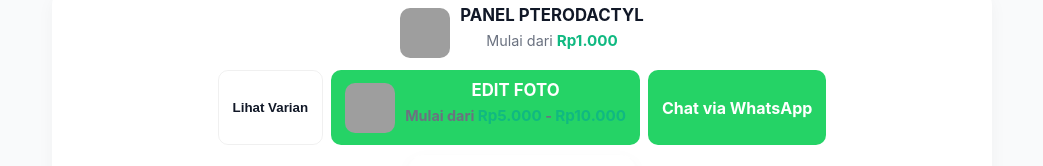
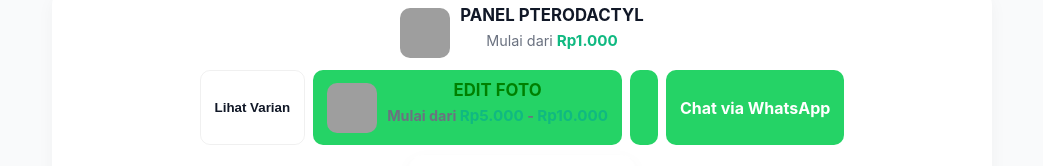
Before and after one commit to Alexand-cyber/Store-aleale, a plain HTML site: page index.html in a window 1280 px wide. Shown: the part 265-431 px from the top of the page, without its empty margins (118-1161 px from the left). Drawn offline with Linux system fonts and the light colour scheme; grey boxes are pictures that could not be loaded.

Commit message:
Update index.html

```diff
--- a/index.html
+++ b/index.html
@@ -218,11 +218,13 @@
   <div style="display: flex; align-items: center;">
     <img src="https://files.catbox.moe/dqyryv.jpeg" alt="EDIT FOTO" style="width: 50px; height: 50px; object-fit: cover; border-radius: 10px; margin-right: 10px;">
     <div>
-      <div class="title">EDIT FOTO</div>
+      <div class="title" style="color: green;">EDIT FOTO</div>
       <div class="desc">Mulai dari <span class="subtitle">Rp5.000</span> - <span class="subtitle">Rp10.000</span></div>
     </div>
   </div>
-  <a class="btn btn-wa" href="https://wa.me/6282337375424?text=Halo%20saya%20ingin%20tanya%20tentang%20EDIT%20FOTO" target="_blank">Chat via WhatsApp</a>
+  <div style="display:flex;gap:8px;flex-wrap:wrap;justify-content:center;">
+    <a class="btn btn-wa" href="https://wa.me/6282337375424?text=Halo%20saya%20ingin%20tanya%20tentang%20EDIT%20FOTO" target="_blank">Chat via WhatsApp</a>
+  </div>
 </div>
 
 <!-- Produk lain -->
```
